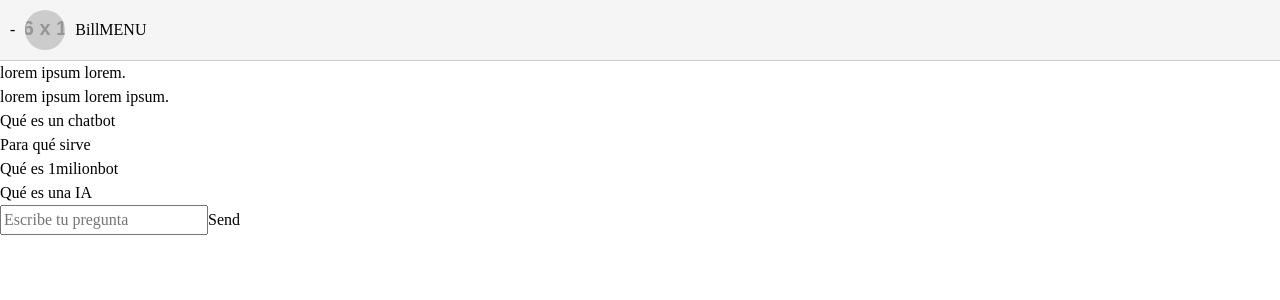
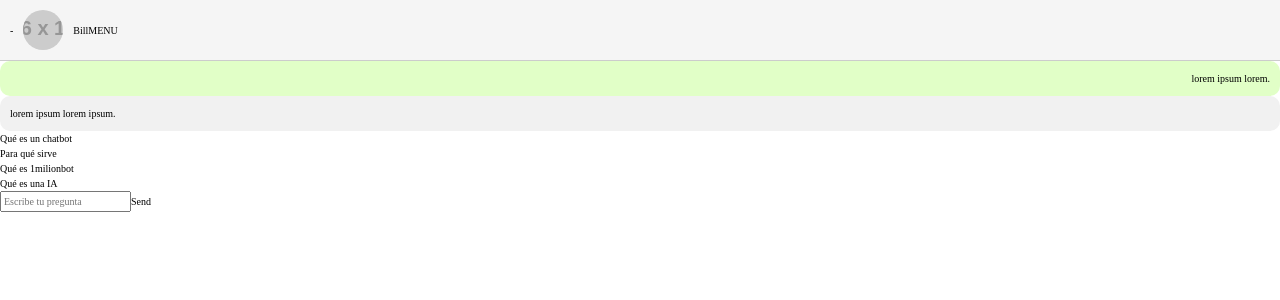
Before and after one commit to TLLRSK/1mb-pt-vue, a Vue app: page / in a window 1280 px wide. Shown: the top 300 px of the page. Built offline with nearby package versions, Linux system fonts and the light colour scheme.

Commit message:
change: componetized simple messages

```diff
--- a/src/components/chatContainer/ChatContainer.vue
+++ b/src/components/chatContainer/ChatContainer.vue
@@ -1,22 +1,32 @@
 <template>
     <ul class="chat-container">
-        <li :class="['chat-message', {'message-user': message.author === 'user', 'message-chatbot': message.author === 'chatbot' }]" v-for="message in messages" :key="message">
-            {{ message.content }}
-        </li>
-    </ul>
+      <message
+        v-for="(message, index) in messages"
+        :key="index"
+        :message-author="message.author"
+        :message-content="message.content"
+      />
+</ul>
 </template>
 
 <script>
-    export default {
+
+import Message from '../messages/Message.vue';
+
+export default {
+        components: {
+            Message,
+        },
         props: {
             messagesLog: {
-                type: Array,
+            type: Array,
+            required: true,
             },
         },
         data() {
             return {
-                messages: this.messagesLog,
-            }
-        }
-    }
+            messages: this.messagesLog,
+            };
+        },
+    };
 </script>
--- a/src/components/messages/Message.vue
+++ b/src/components/messages/Message.vue
@@ -1,5 +1,26 @@
 <template>
+    <li :class="[{'message--user': author === 'user', 'message--chatbot': author === 'chatbot' }]">
+        {{ content }}
+    </li>
 </template>
 
 <script>
+    export default {
+        props: {
+            messageAuthor: {
+                type: String,
+                required: true,
+            },
+            messageContent: {
+                type: String,
+                required: true,
+            }
+        },
+        data() {
+            return {
+                author: this.messageAuthor,
+                content: this.messageContent,
+            }
+        }
+    }
 </script>
--- a/src/scss/_chatContainer.scss
+++ b/src/scss/_chatContainer.scss
@@ -0,0 +1,4 @@
+.chat-container {
+    display: flex;
+    flex-direction: column;
+}
--- /dev/null
+++ b/src/scss/_messages.scss
@@ -0,0 +1,15 @@
+[class*="message--"] {
+    padding: 10px;
+    border-radius: 10px;
+}
+
+.message--user {
+    text-align: right;
+    background-color: #e1ffc7;
+
+  }
+
+  .message--chatbot {
+    text-align: left;
+    background-color: #f1f1f1;
+  }
--- a/src/scss/_mixins.scss
+++ b/src/scss/_mixins.scss
@@ -4,6 +4,9 @@
     }
     * {
         margin: 0;
+    }
+    html {
+        font-size: 62.5%;
     }
     body {
         line-height: 1.5;
--- a/src/scss/style.scss
+++ b/src/scss/style.scss
@@ -1,4 +1,8 @@
 @import 'site';
 @import 'navbar';
 @import 'dropdownMenu';
+@import 'messages';
+@import 'chatContainer';
+@import 'questionsCarousel';
+@import 'input';
 @import 'mixins';
```
Also changed, not shown: src/scss/_input.scss (added), src/scss/_questionsCarousel.scss (added), src/scss/_typography.scss (added).
